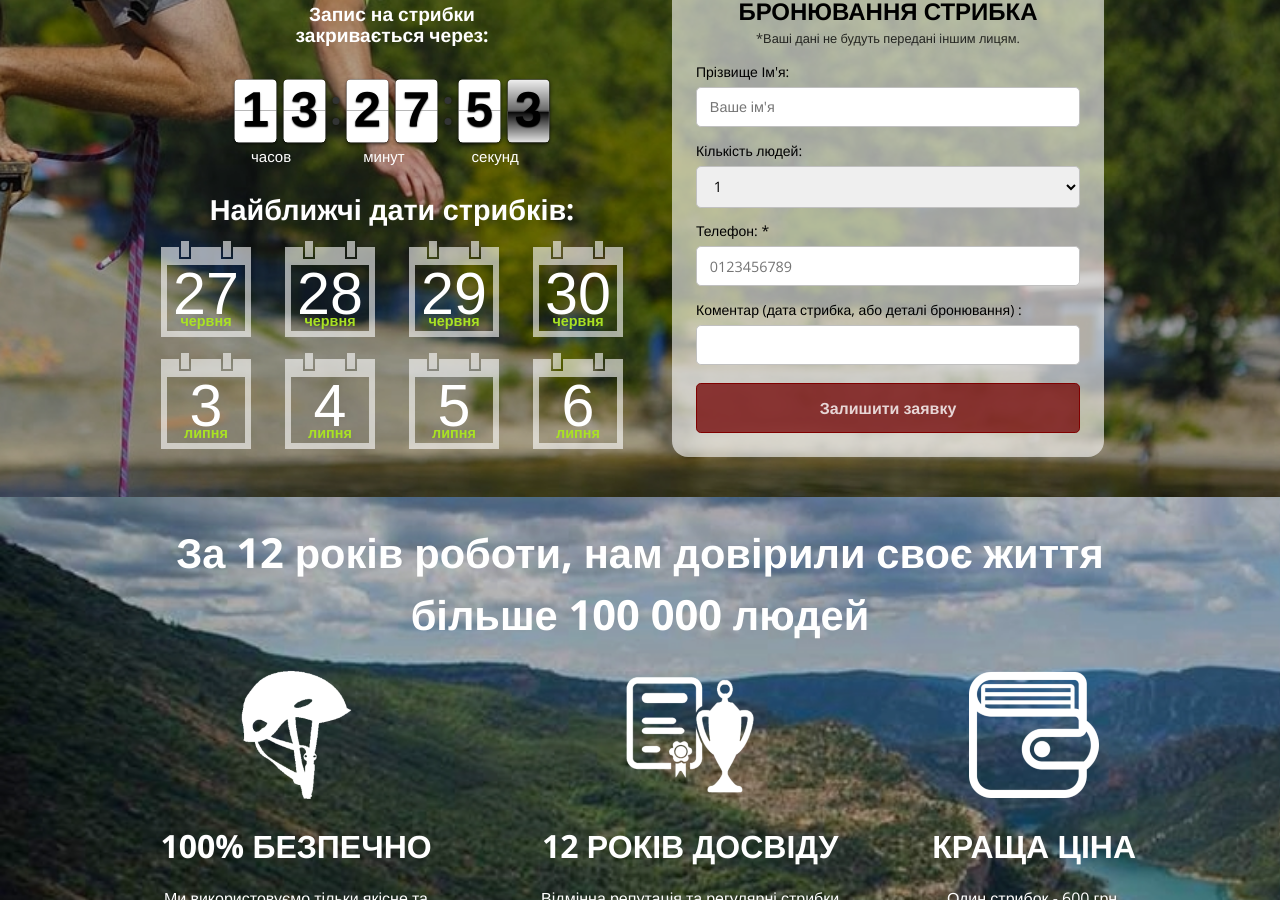
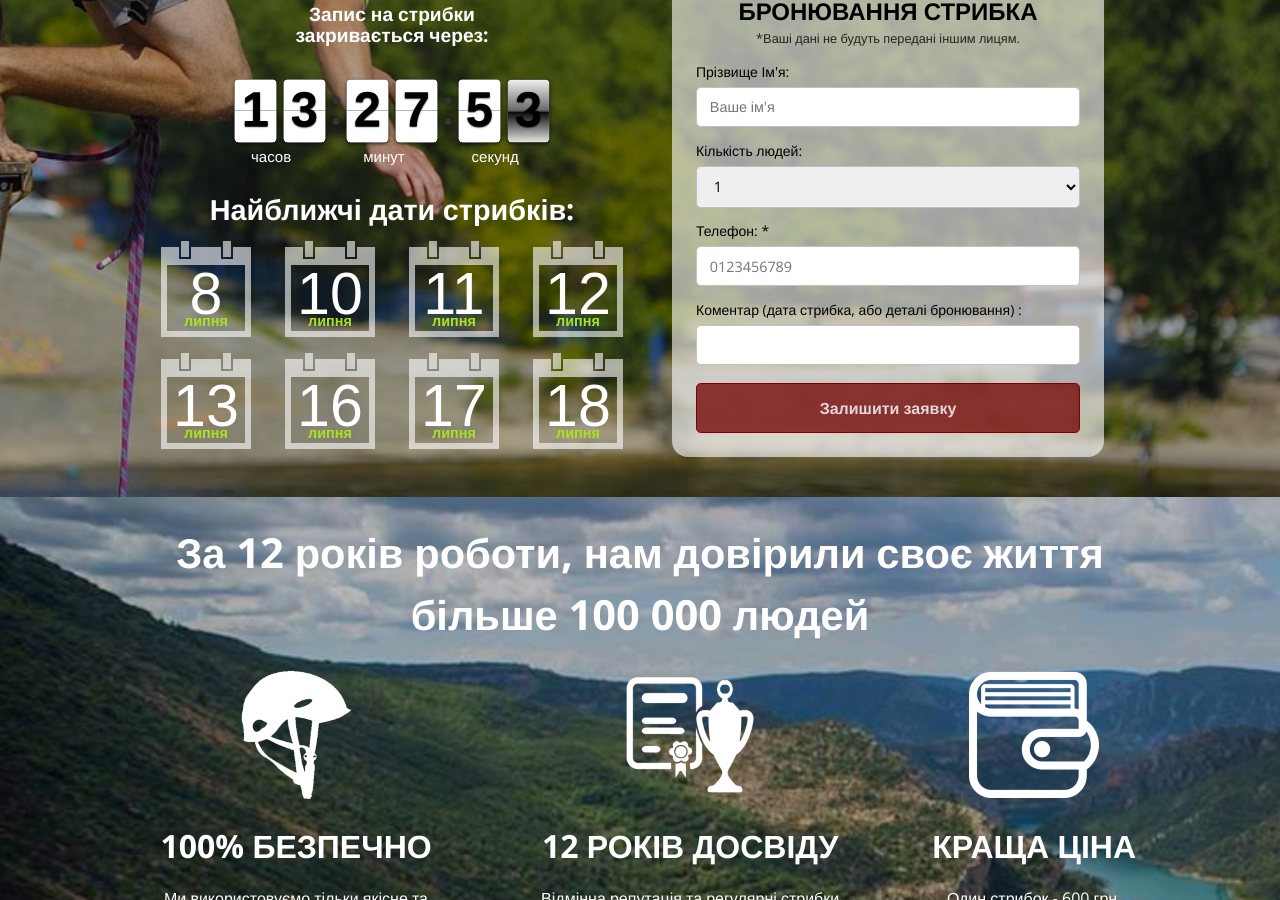
Before and after one commit to Andreyfilko/go-jump, a Jekyll site: the page built from index.md, in a window 1280 px wide and 900 px high, scrolled down 499 px. Built offline with Jekyll 4.4.1, drawn with Linux system fonts in a browser that asks for light colours; some web fonts are replaced; some of the changed text lies outside the part shown.

Commit message:
Update _config.yml

```diff
--- a/_config.yml
+++ b/_config.yml
@@ -35,11 +35,11 @@ google_analytics:
 theme: jekyll-theme-cayman
 
 dates:
-  - 2024-06-27
-  - 2024-06-28
-  - 2024-06-29
-  - 2024-06-30
-  - 2024-07-03
-  - 2024-07-04
-  - 2024-07-05
-  - 2024-07-06
+  - 2024-07-08
+  - 2024-07-10
+  - 2024-07-11
+  - 2024-07-12
+  - 2024-07-13
+  - 2024-07-16
+  - 2024-07-17
+  - 2024-07-18
```
